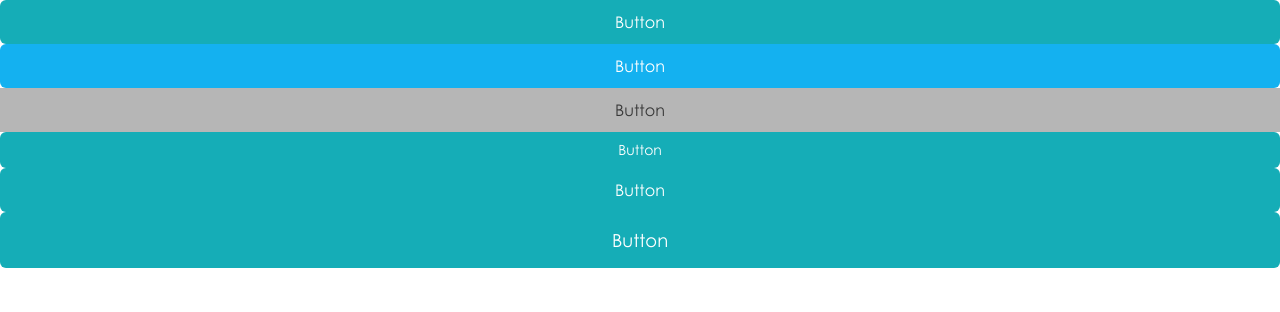
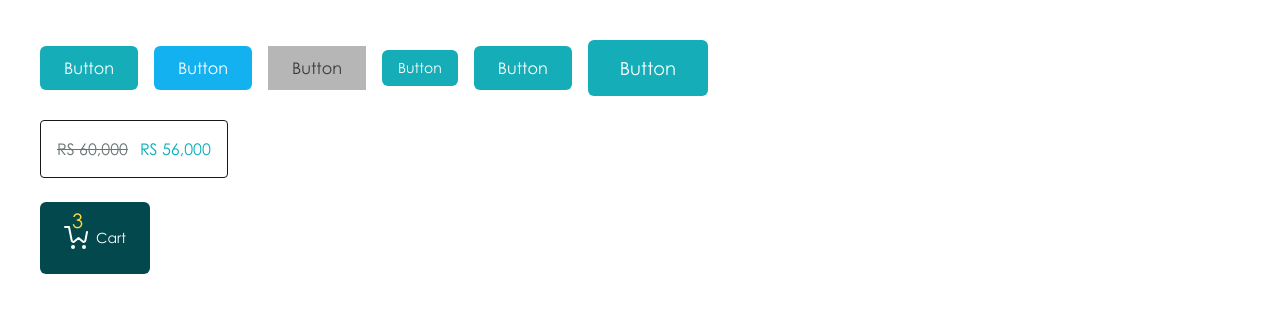
Before and after one commit to sazzad4677/mm-assessment-client, a Next.js app: page / in a window 1280 px wide. Shown: the top 312 px of the page. Built offline with nearby package versions, Linux system fonts and the light colour scheme.

Commit message:
feat(component): implement component PriceDisplay and IconButtonBadge UI elements

```diff
--- a/src/app/globals.css
+++ b/src/app/globals.css
@@ -28,6 +28,9 @@
   --color-input-placeholder: #ABA3A3;
   --color-btn-gray: #B6B6B6;
   --color-bg-main: #FFFFFF;
+
+  /* Badges & Overlays */
+  --color-badge-yellow: #FDDE3B;
 }
 
 @media (prefers-color-scheme: dark) {
--- a/src/app/page.tsx
+++ b/src/app/page.tsx
@@ -1,14 +1,39 @@
 import Button from '@/components/ui/Button';
+import PriceDisplay from '@/components/ui/PriceDisplay';
+import IconButtonBadge from '@/components/ui/IconButtonBadge';
+import Image from 'next/image';
 
 export default function Home() {
   return (
-    <>
+    <div className="flex flex-col gap-6 p-10">
+      <div className="flex flex-wrap gap-4 items-center">
         <Button>Button</Button>
         <Button variant="secondary">Button</Button>
         <Button variant="gray">Button</Button>
         <Button size="sm">Button</Button>
         <Button size="md">Button</Button>
         <Button size="lg">Button</Button>
-    </>
+      </div>
+
+      <div className="p-4 border rounded w-fit">
+        <PriceDisplay price={56000} originalPrice={60000} />
+      </div>
+
+      {/* Wrapping the badge in the dark header background so the white cart icon is visible! */}
+      <div className="bg-header p-6 rounded-md w-fit text-white">
+        <IconButtonBadge
+          icon={
+            <Image
+              src="/icons/shopping-cart.svg"
+              alt="Cart"
+              width={24}
+              height={24}
+            />
+          }
+          label="Cart"
+          count={3}
+        />
+      </div>
+    </div>
   );
 }
--- /dev/null
+++ b/src/components/ui/IconButtonBadge.tsx
@@ -0,0 +1,27 @@
+import { ReactNode } from 'react';
+
+interface IconButtonBadgeProps {
+  icon: ReactNode;
+  label?: string;
+  count?: number;
+}
+
+export default function IconButtonBadge({
+  icon,
+  label,
+  count,
+}: IconButtonBadgeProps) {
+  return (
+    <div className="flex items-center space-x-2 font-sans cursor-pointer group hover:opacity-80 transition-opacity">
+      <div className="relative flex items-center justify-center">
+        {icon}
+        {count !== undefined && count > 0 && (
+          <span className="absolute -top-4 left-2 text-badge-yellow text-[20px] font-medium leading-none">
+            {count}
+          </span>
+        )}
+      </div>
+      {label && <span className="text-sm font-medium">{label}</span>}
+    </div>
+  );
+}
--- /dev/null
+++ b/src/components/ui/PriceDisplay.tsx
@@ -0,0 +1,49 @@
+interface PriceDisplayProps {
+  price: number;
+  originalPrice?: number;
+  /**
+   * Currency prefix. Defaults to "RS" per Figma specifications.
+   */
+  currency?: string;
+  /**
+   * Controls whether the primary selling price is bolded.
+   */
+  isBoldSellingPrice?: boolean;
+  /**
+   * Allows overriding container flex behaviors or text sizes from the parent.
+   */
+  className?: string;
+}
+
+export default function PriceDisplay({
+  price,
+  originalPrice,
+  currency = 'RS',
+  isBoldSellingPrice = false,
+  className = '',
+}: PriceDisplayProps) {
+  // Helper to strictly format amounts
+  const formatPrice = (value: number) => {
+    return `${currency} ${value.toLocaleString('en-US')}`;
+  };
+
+  return (
+    <div className={`flex items-center gap-3 font-sans ${className}`}>
+      {/* Strikethrough Price */}
+      {originalPrice !== undefined && originalPrice > 0 && (
+        <span className="text-text-muted line-through font-normal">
+          {formatPrice(originalPrice)}
+        </span>
+      )}
+
+      {/* Active/Selling Price */}
+      <span
+        className={`text-price-active ${
+          isBoldSellingPrice ? 'font-bold' : 'font-normal'
+        }`}
+      >
+        {formatPrice(price)}
+      </span>
+    </div>
+  );
+}
```
Lines whose indentation alone changed are shown as unchanged.
